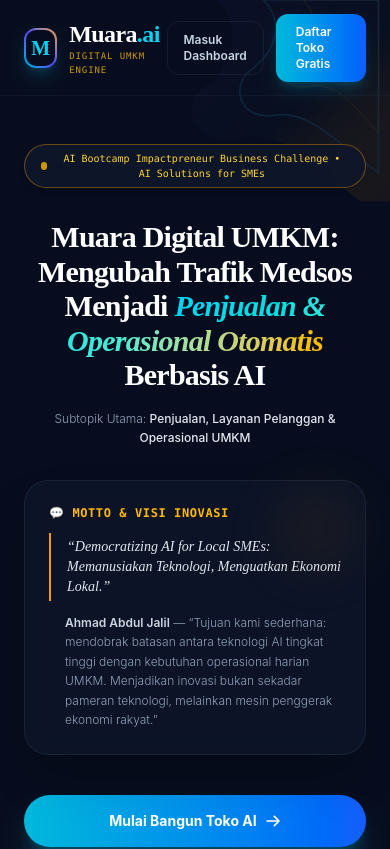
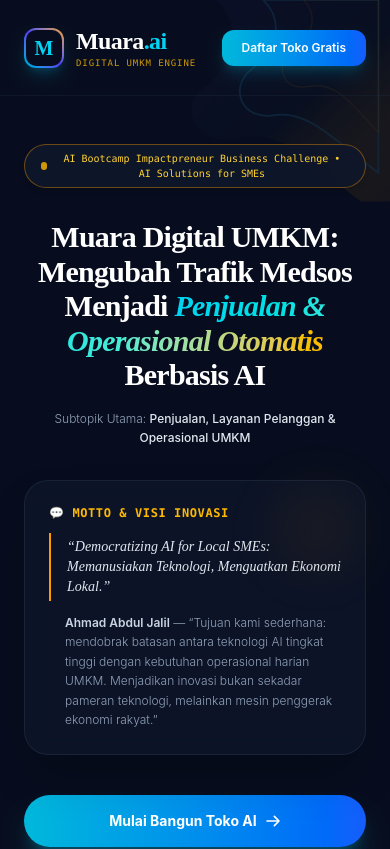
Before and after one commit to Aj0902/muara.ai, a Next.js app: page / in a window 390 px wide. Shown: the top 849 px of the page. Built offline with nearby package versions, Linux system fonts and the light colour scheme.

Commit message:
chore: remove dashboard login button from homepage navbar and remove password hint box from login page

```diff
--- a/src/app/login/page.js
+++ b/src/app/login/page.js
@@ -94,14 +94,6 @@ export default function LoginPage() {
           </button>
         </form>
 
-        <div className="bg-slate-900/40 p-4 rounded-xl mt-6 border border-slate-700/50 space-y-1">
-          <p className="text-[11px] text-slate-400 font-mono">
-            💡 <span className="font-semibold text-white">Akun Demo Toko (Bebas Warning Chrome):</span><br />
-            Username: <span className="text-cyan-400">admin</span> / <span className="text-cyan-400">busanatrusmi</span> / <span className="text-cyan-400">rotanplumbon</span><br />
-            Password: <span className="text-amber-400 font-bold">Muara#2026!SecuredPass</span>
-          </p>
-        </div>
-
         <p className="text-center text-sm text-slate-400 mt-6">
           Belum punya toko?{' '}
           <Link href="/register" className="text-orange-500 hover:underline">
--- a/src/app/page.js
+++ b/src/app/page.js
@@ -54,12 +54,6 @@ export default function Home() {
         </div>
 
         <div className="flex items-center gap-3 sm:gap-4">
-          <Link
-            href="/login"
-            className="text-xs sm:text-sm font-semibold text-slate-300 hover:text-white px-4 py-2.5 rounded-xl hover:bg-slate-800/50 transition-all border border-slate-800/60"
-          >
-            Masuk Dashboard
-          </Link>
           <Link
             href="/register"
             className="text-xs sm:text-sm font-semibold bg-gradient-to-r from-cyan-500 to-blue-600 hover:from-cyan-400 hover:to-blue-500 text-white px-5 py-2.5 rounded-xl transition-all shadow-lg shadow-cyan-500/20"
```
